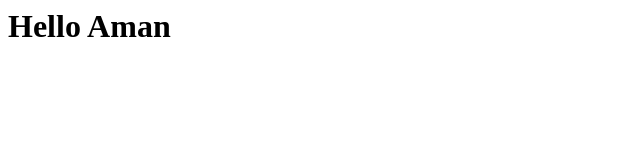
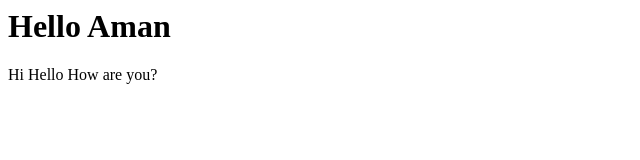
Before and after one commit to Amankhoja/text, a plain HTML site: page index.html in a window 1280 px wide. Shown: the whole page, without its empty margins (0-640 px from the left). Drawn offline with Linux system fonts and the light colour scheme.

Commit message:
Update index.html

```diff
--- a/index.html
+++ b/index.html
@@ -2,5 +2,6 @@
   <head></head>
   <body>
     <h1>Hello Aman</h1>
+    <p>Hi Hello How are you?</p>
   </body>
 </html>
```
